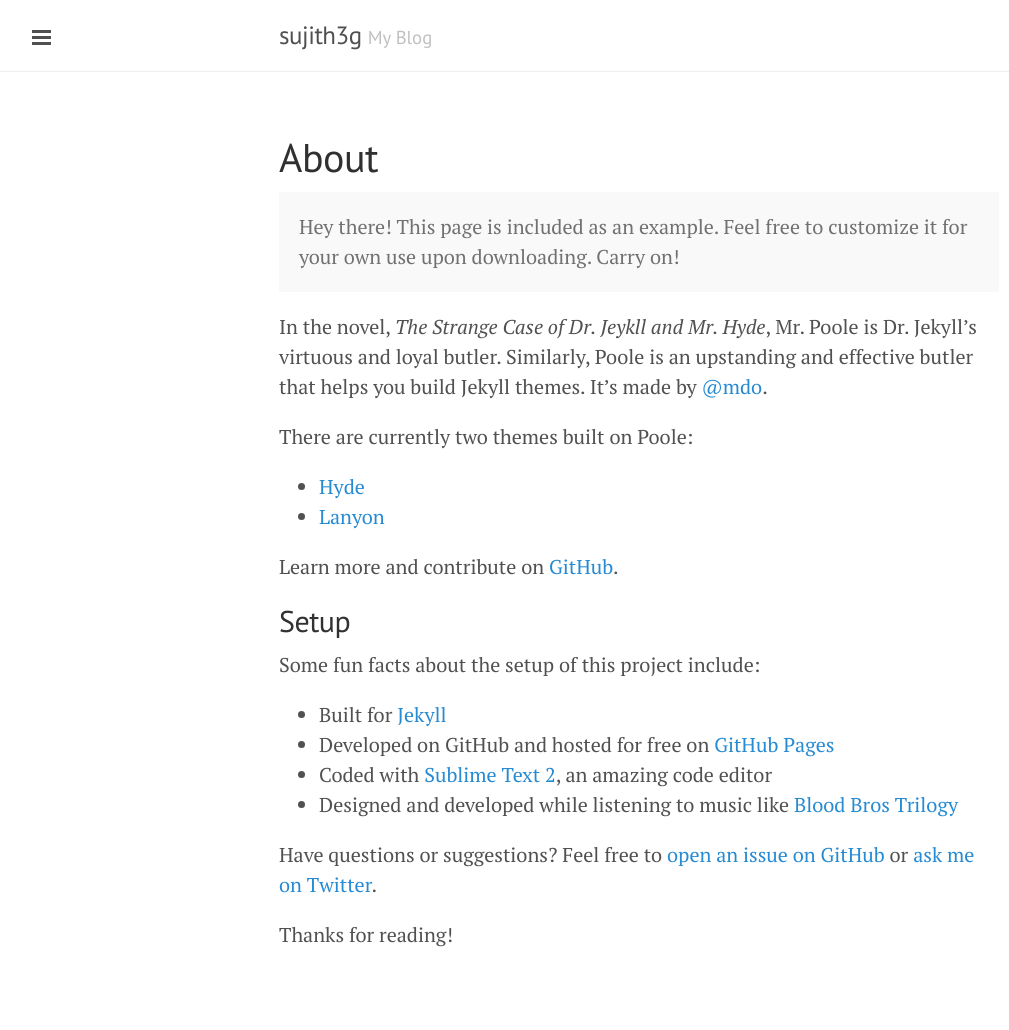
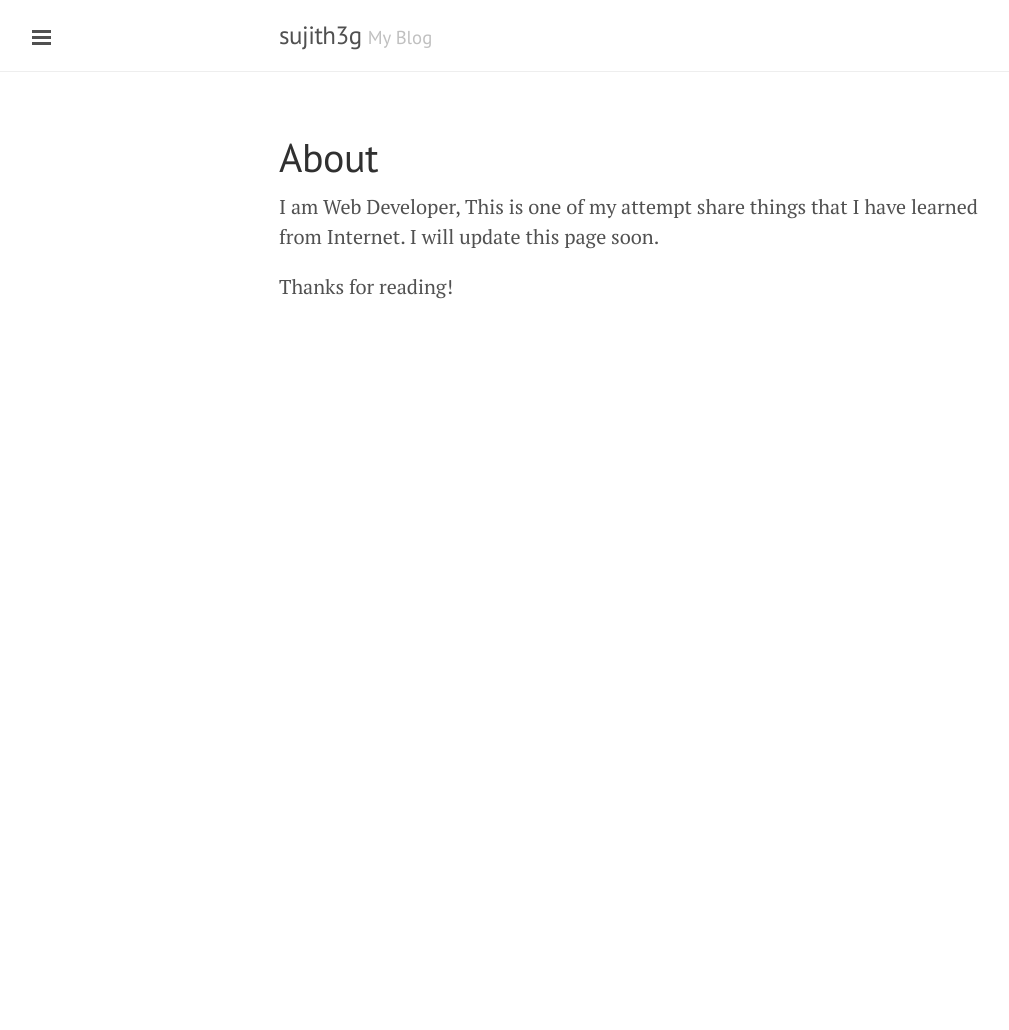
Before and after one commit to sujith3g/sujith3g.github.io, a Jekyll site: the page built from about.md, in a window 1280 px wide. Shown: the whole page, without its empty margins (1-1010 px from the left). Built offline with Jekyll 4.4.1, drawn with Linux system fonts in a browser that asks for light colours; Markdown is read by kramdown in place of the engine named in the settings; after the commit the page ends 900 px from its top, so only the background shows below that.

Commit message:
Aboout page updated

```diff
--- a/about.md
+++ b/about.md
@@ -3,28 +3,7 @@ layout: page
 title: About
 ---
 
-<p class="message">
-  Hey there! This page is included as an example. Feel free to customize it for your own use upon downloading. Carry on!
-</p>
-
-In the novel, *The Strange Case of Dr. Jeykll and Mr. Hyde*, Mr. Poole is Dr. Jekyll's virtuous and loyal butler. Similarly, Poole is an upstanding and effective butler that helps you build Jekyll themes. It's made by [@mdo](https://twitter.com/mdo).
-
-There are currently two themes built on Poole:
-
-* [Hyde](http://hyde.getpoole.com)
-* [Lanyon](http://lanyon.getpoole.com)
-
-Learn more and contribute on [GitHub](https://github.com/poole).
-
-## Setup
-
-Some fun facts about the setup of this project include:
-
-* Built for [Jekyll](http://jekyllrb.com)
-* Developed on GitHub and hosted for free on [GitHub Pages](https://pages.github.com)
-* Coded with [Sublime Text 2](http://sublimetext.org), an amazing code editor
-* Designed and developed while listening to music like [Blood Bros Trilogy](https://soundcloud.com/maddecent/sets/blood-bros-series)
-
-Have questions or suggestions? Feel free to [open an issue on GitHub](https://github.com/poole/issues/new) or [ask me on Twitter](https://twitter.com/mdo).
+I am Web Developer, This is one of my attempt share things that I have learned from Internet.
+I will update this page soon.
 
 Thanks for reading!
```
